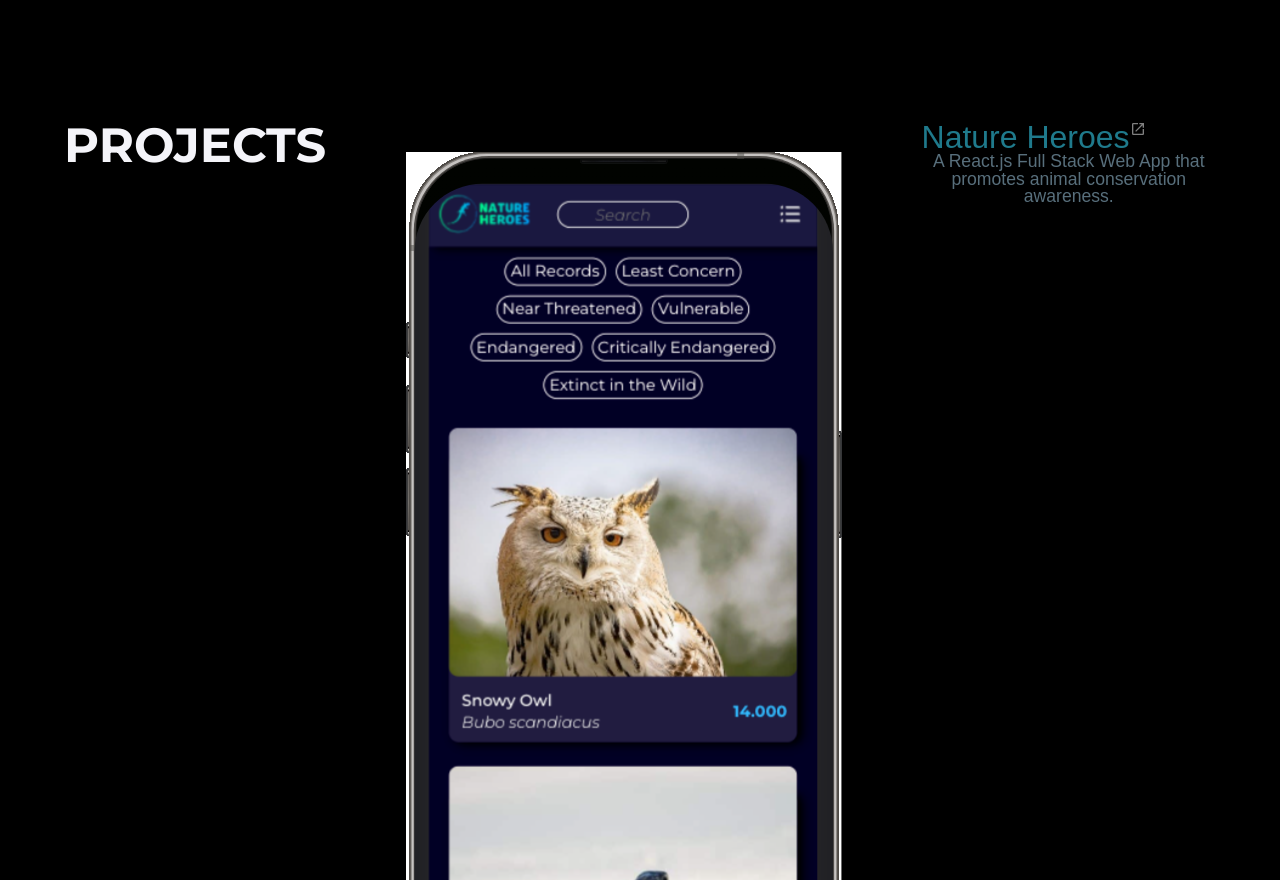
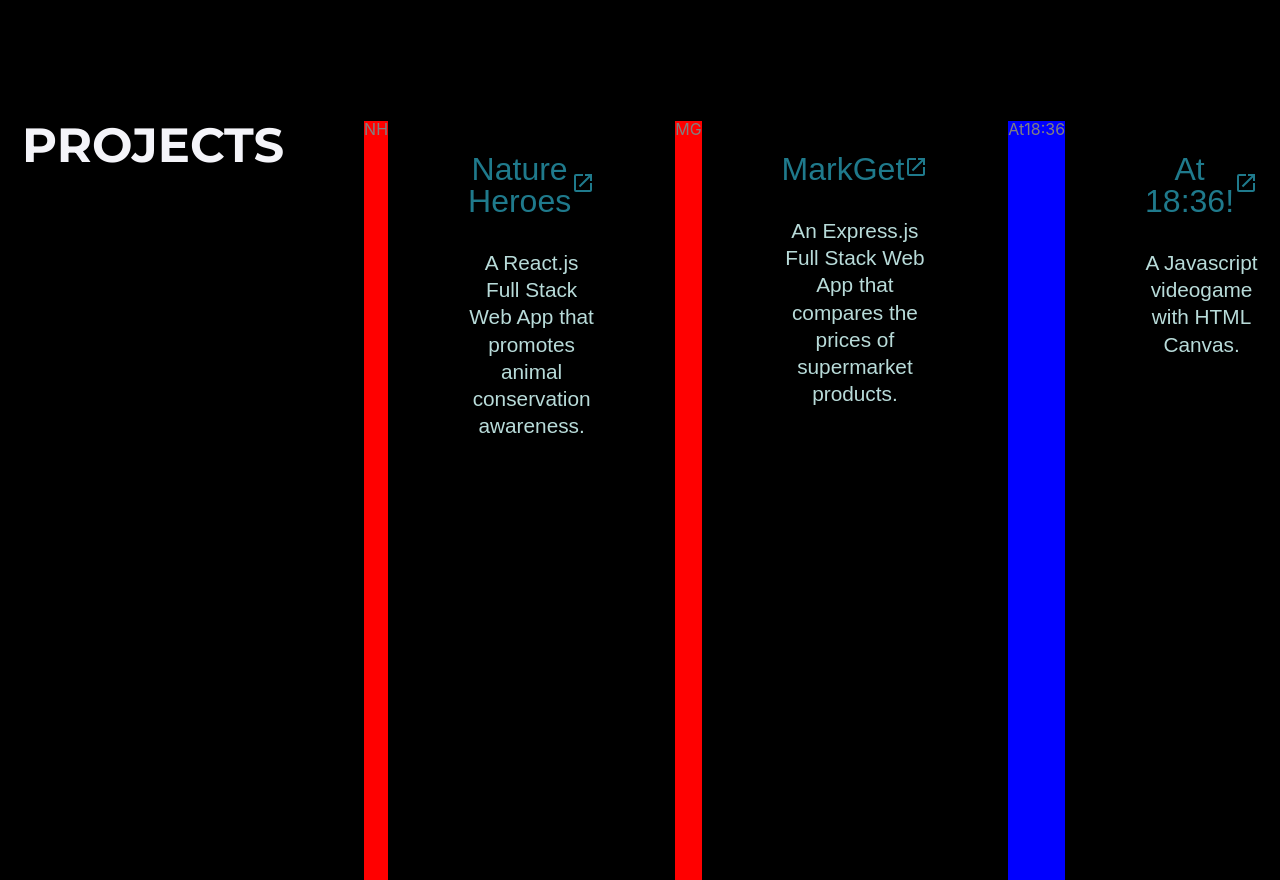
Before and after one commit to Dani-RG/Portfolio-DanielRondon-V1, a React (Create React App) app: page / in a window 1280 px wide. Shown: the part 1920-2800 px from the top of the page. Built offline with nearby package versions, Linux system fonts and the light colour scheme; a web font is replaced by a local one.

Commit message:
improvements to projects view

```diff
--- a/src/App.css
+++ b/src/App.css
@@ -306,6 +306,7 @@ body {
 
   .about_text {
     display: flex;
+    align-items: center;
   }
 
   .circle_container {
@@ -322,7 +323,8 @@ body {
 /* ----- PROJECTS ----- */
 
 .projects_view {
-  width: 90vw;
+  height: 150vh;
+  width: 70vw;
   position: relative;
   text-align: center;
   justify-content: center;
@@ -331,44 +333,69 @@ body {
   gap: 0 5rem;
 }
 
-.projects_title {
+.projects_letters {
   font-family: 'Montserrat', sans-serif;
   font-weight: bolder;
   font-size: 2rem;
 }
 
-#light .projects_title {
+#light .projects_letters {
   color: var(--black-color);
 }
 
-#dark .projects_title {
+#dark .projects_letters {
   color: var(--white-color);
 }
 
-.nature_heroes_mockup {
+.iphone_mockup {
   width: 70vw;
+  background-color: red;
 }
 
-.nature_heroes_header {
-  display: flex;
+.ipad_mockup {
+  width: 70vw;
+  background-color: blue;
 }
 
-.nature_heroes_title {
+.project_header {
+  display: flex;
+  justify-content: space-between;
+  align-items: center;
+  margin-top: 2rem;
+}
+
+.project_title {
   font-family: 'Convergence', sans-serif;
   font-size: 1.5rem;
   color: var(--greenmedium-color);
 }
 
-.nature_heroes_info {
+.project_info {
   font-family: 'Hind Madurai', sans-serif;
   font-size: 1.1rem;
-  color: var(--greymedium-color);;
+  line-height: 1.7rem;
+  margin-top: 2rem;
+  width: 100%;
 }
+
+#light .project_info {
+  color: var(--greydark-color);
+}
+
+#dark .project_info {
+  color: var(--greylight-color);
+}
+
+.launch_btn {
+  color: var(--greenmedium-color);
+  font-size: 1.5rem;
+}
+
 /* ----- PROJECTS MEDIA QUERIES ----- */
 
 @media (min-width: 768px) {
 
-  .projects_title{
+  .projects_letters{
     font-size: 3rem;
   }
 
@@ -376,11 +403,11 @@ body {
     display: flex;
   }
 
-  .nature_heroes_title {
+  .project_title {
     font-size: 2rem;
   }
 
-  .nature_heroes_text {
+  .project_info {
     font-size: 1.3rem;
   }
 }
--- a/src/views/Main.jsx
+++ b/src/views/Main.jsx
@@ -37,17 +37,54 @@ export default function Main() {
         </div>
       </div>
       <div className="projects_view" id="projects">
-        <p className="projects_title">PROJECTS</p>
-        <NatureHeroesMockUp className="nature_heroes_mockup" />
+        <p className="projects_letters">PROJECTS</p>
+
+        <div className="iphone_mockup">
+          <p>NH</p>
+          {/* <NatureHeroesMockUp className="nature_heroes_mockup" /> */}
+        </div>
         <div>
-          <div className="nature_heroes_header">
-            <p className="nature_heroes_title">Nature Heroes</p>
-            <a href="https://nature-heroes.netlify.app/">
-            <MdOutlineLaunch /></a>
+          <div className="project_header">
+            <p className="project_title">Nature Heroes</p>
+            <a href="https://nature-heroes.netlify.app/" className="launch_btn">
+              <MdOutlineLaunch />
+            </a>
           </div>
-          <p className="nature_heroes_info">
+          <p className="project_info">
             A React.js Full Stack Web App that promotes animal conservation
             awareness.
+          </p>
+        </div>
+
+        <div className="iphone_mockup">
+          <p>MG</p>
+          {/* <NatureHeroesMockUp className="nature_heroes_mockup" /> */}
+        </div>
+        <div>
+          <div className="project_header">
+            <p className="project_title">MarkGet</p>
+            <a href="https://markget.fly.dev/" className="launch_btn">
+              <MdOutlineLaunch />
+            </a>
+          </div>
+          <p className="project_info">
+            An Express.js Full Stack Web App that compares the prices of supermarket products.
+          </p>
+        </div>
+
+        <div className="ipad_mockup">
+          <p>At18:36</p>
+          {/* <NatureHeroesMockUp className="nature_heroes_mockup" /> */}
+        </div>
+        <div>
+          <div className="project_header">
+            <p className="project_title">At 18:36!</p>
+            <a href="https://dani-rg.github.io/Project-1_Game_At-18.34/" className="launch_btn">
+              <MdOutlineLaunch />
+            </a>
+          </div>
+          <p className="project_info">
+            A Javascript videogame with HTML Canvas.
           </p>
         </div>
       </div>
```
